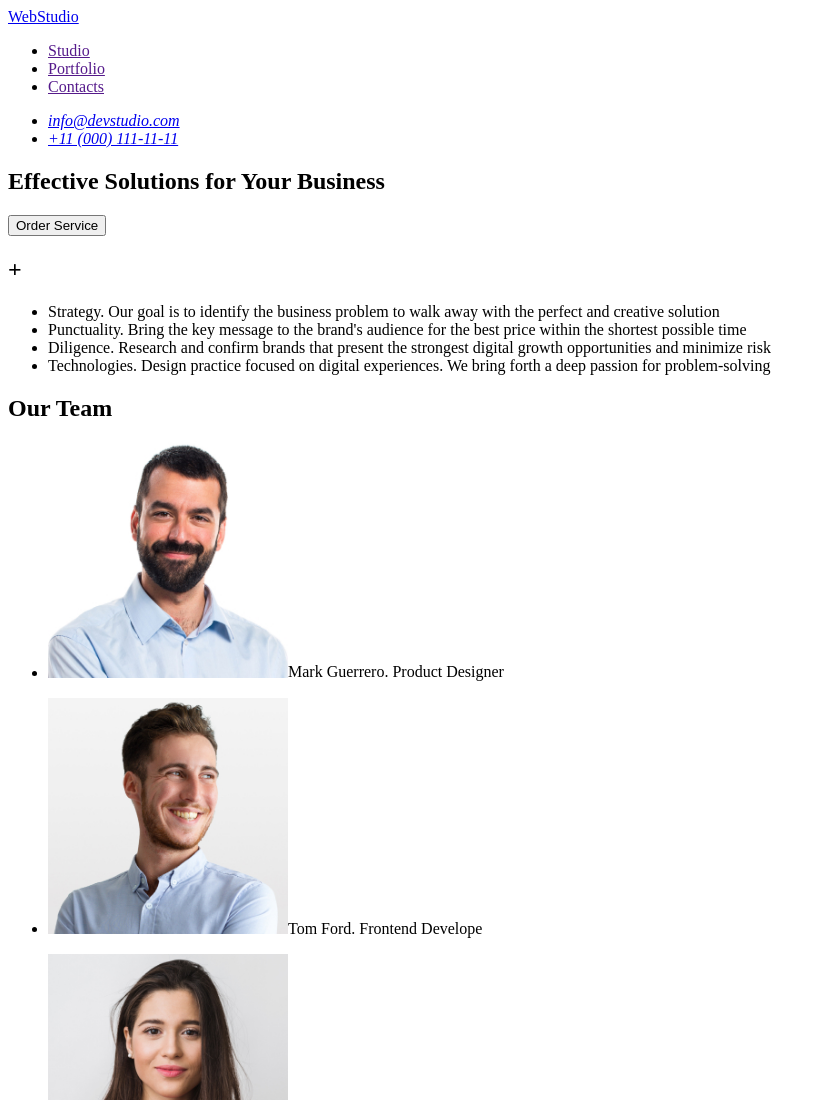
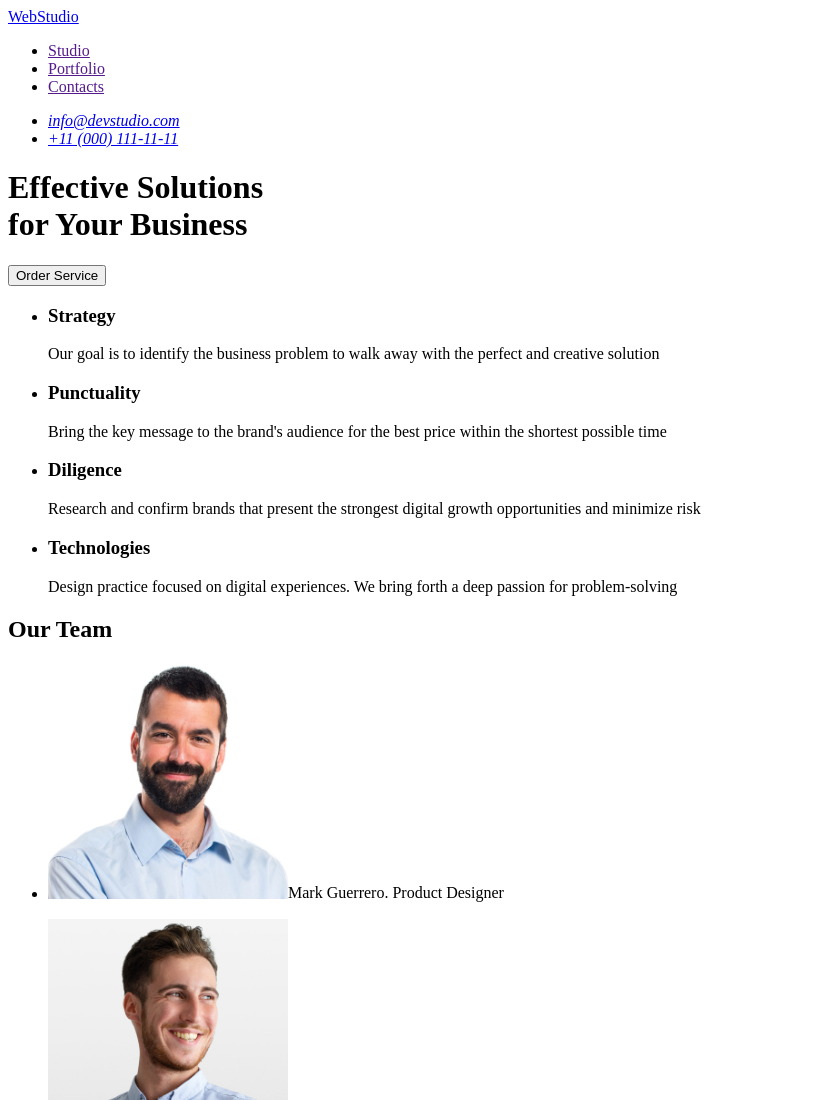
Before and after one commit to StetsyukRoman/goit-markup-hw-01, a plain HTML site: page index.html in a window 1280 px wide. Shown: the top 1100 px of the page, without its empty margins (0-826 px from the left). Drawn offline with Linux system fonts and the light colour scheme.

Commit message:
variant 4.1 HW1

```diff
--- a/index.html
+++ b/index.html
@@ -30,19 +30,30 @@
         <!--Основна інформація по сторінці-->
         <main>
 
-            <h2>
-                Effective Solutions for Your Business
-            </h2>
+            <h1>
+                Effective Solutions<br>for Your Business
+            </h1>
                 <button type="button">Order Service</button>
 
 
 
-            <h2>+</h2>
                 <ul>
-                    <li>Strategy. Our goal is to identify the business problem to walk away with the perfect and creative solution</li>
-                    <li>Punctuality. Bring the key message to the brand's audience for the best price within the shortest possible time</li>
-                    <li>Diligence. Research and confirm brands that present the strongest digital growth opportunities and minimize risk</li>
-                    <li>Technologies. Design practice focused on digital experiences. We bring forth a deep passion for problem-solving</li>
+                    <li>
+                        <h3>Strategy</h3>
+                        <p>Our goal is to identify the business problem to walk away with the perfect and creative solution</p>
+                    </li>
+                    <li>
+                        <h3>Punctuality</h3>
+                        <p>Bring the key message to the brand's audience for the best price within the shortest possible time</p>
+                    </li>
+                    <li>
+                        <h3>Diligence</h3>
+                        <p>Research and confirm brands that present the strongest digital growth opportunities and minimize risk</p>
+                    </li>
+                    <li>
+                        <h3>Technologies</h3>
+                        <p>Design practice focused on digital experiences. We bring forth a deep passion for problem-solving</p>
+                    </li>
                 </ul>
 
 
```
